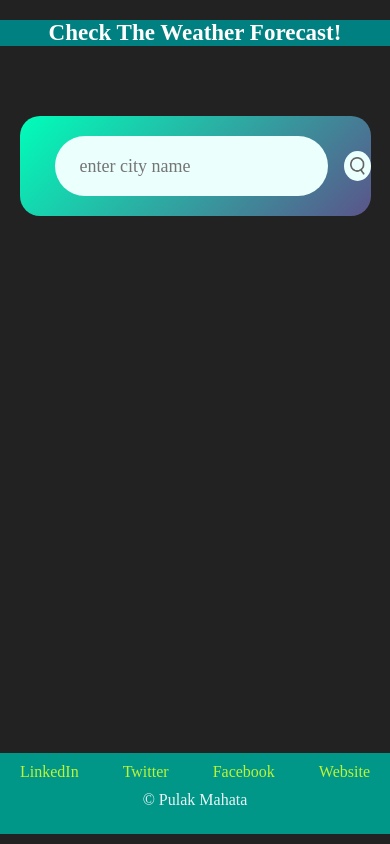
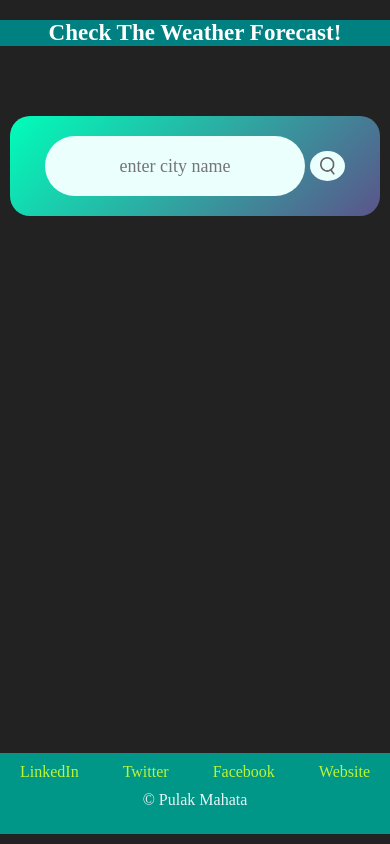
Before and after one commit to pulak-mahata/weatherApp-using-api, a plain HTML site: page index.html in a window 390 px wide. Drawn offline with Linux system fonts and the light colour scheme.

Commit message:
Update styles.css

```diff
--- a/styles.css
+++ b/styles.css
@@ -154,6 +154,27 @@ body{
     }
     .card{
         margin-top: 70px;
+        width: 95%;
+    }
+
+    .search{
+        width: 100%;
+        display: flex;
+        align-items: center;
+        justify-content: space-between;
+    }
+    .search input{
+        border: 0;
+        outline: 0;
+        background: #ebfffc;
+        color: #555;
+        padding: 10px 5px;
+        height: 60px;
+        border-radius: 30px;
+        flex: 1;
+        margin-right: 5px;
+        font-size: 18px;
+        text-align: center;
     }
     .search button{
         border: 0;
```
